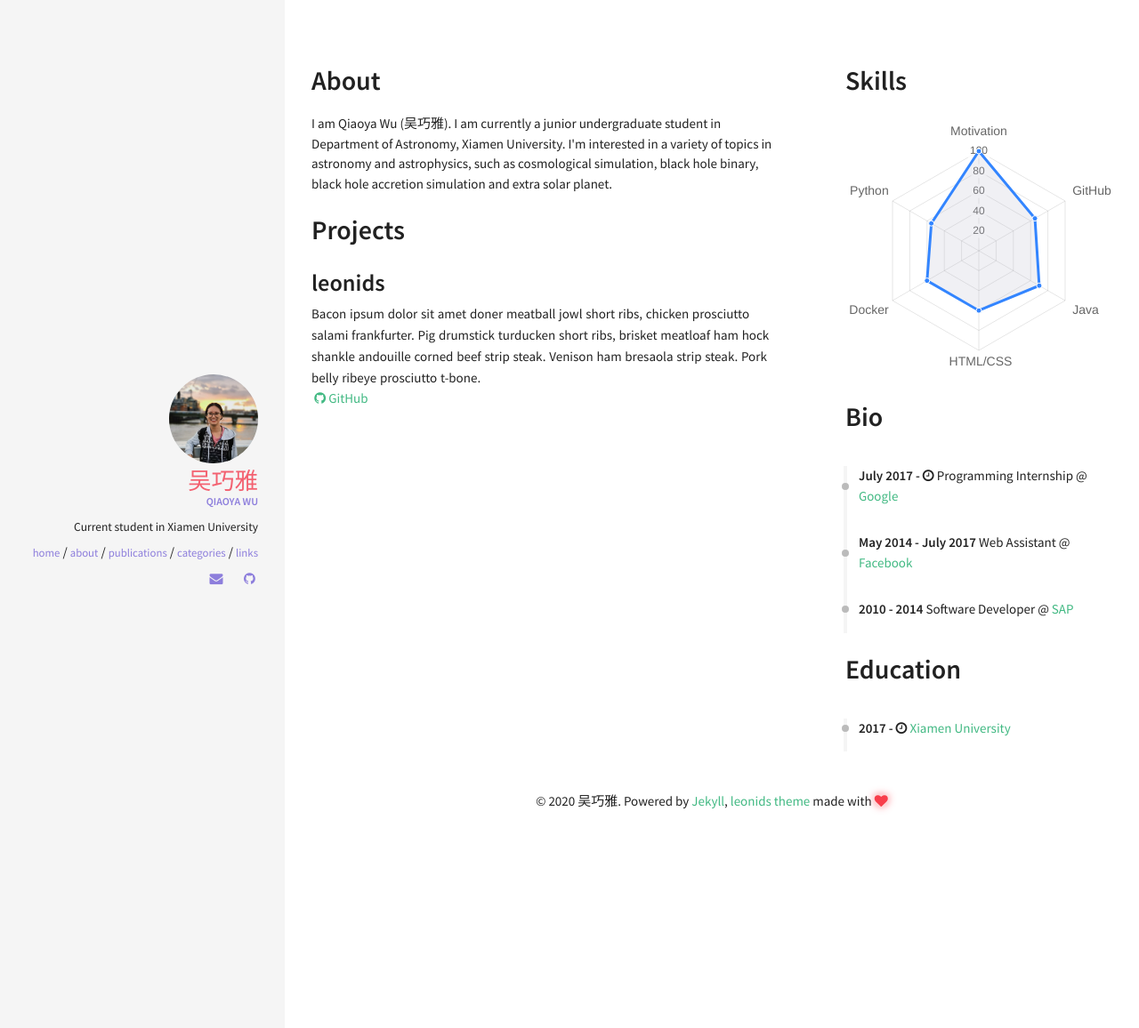
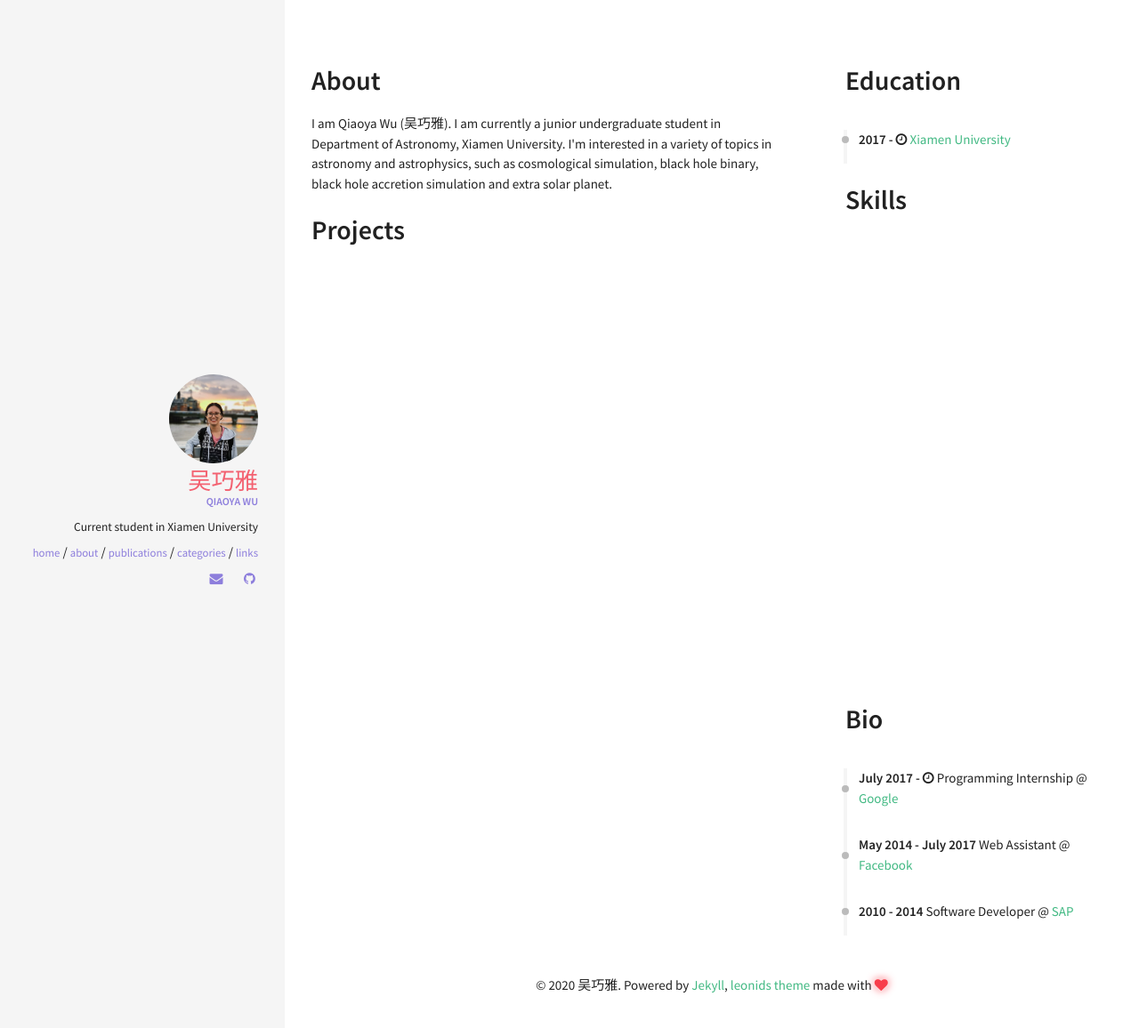
Before and after one commit to QiaoyaWu/qiaoyawu.github.io, a Jekyll site: the page built from about.html, in a window 1280 px wide. Shown: the top 1156 px of the page at 89% size. Built offline with Jekyll 4.4.1, drawn with Linux system fonts in a browser that asks for light colours; nearby versions of some CDN libraries.

Commit message:
change about

```diff
--- a/_data/index/projects.yml
+++ b/_data/index/projects.yml
@@ -1,4 +1,4 @@
-- name: leonids
-  descr: "Bacon ipsum dolor sit amet doner meatball jowl short ribs, chicken prosciutto salami frankfurter. Pig drumstick turducken short ribs, brisket meatloaf ham hock shankle andouille corned beef strip steak. Venison ham bresaola strip steak. Pork belly ribeye prosciutto t-bone."
-  image: pong.png
-  github: https://github.com/renyuanz/leonids
+- name:
+  descr: ""
+  image:
+  github:
--- a/_layouts/resume.html
+++ b/_layouts/resume.html
@@ -17,15 +17,16 @@ layout: default
     </div>
 
     <div class="col l4 offset-l1">
+      <div class="row">
+          {% include sections/education.html %}
+      </div>
         <div class="row">
             {% include sections/skills.html %}
         </div>
         <div class="row">
             {% include sections/career.html %}
         </div>
-        <div class="row">
-            {% include sections/education.html %}
-        </div>
+
     </div>
 
 
```
Also changed, not shown: _data/index/Honors & Awards.yml (renamed from _data/index/skills.yml).
